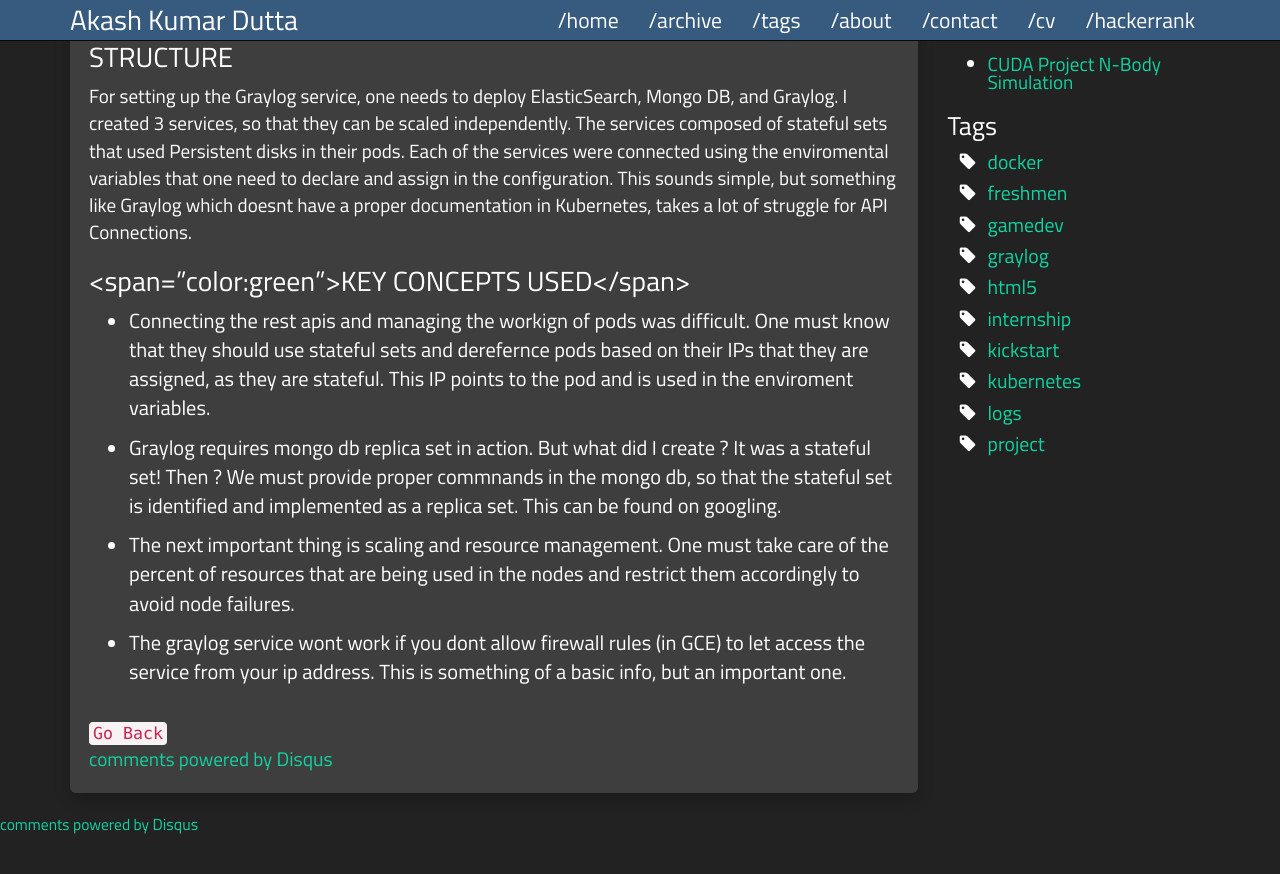
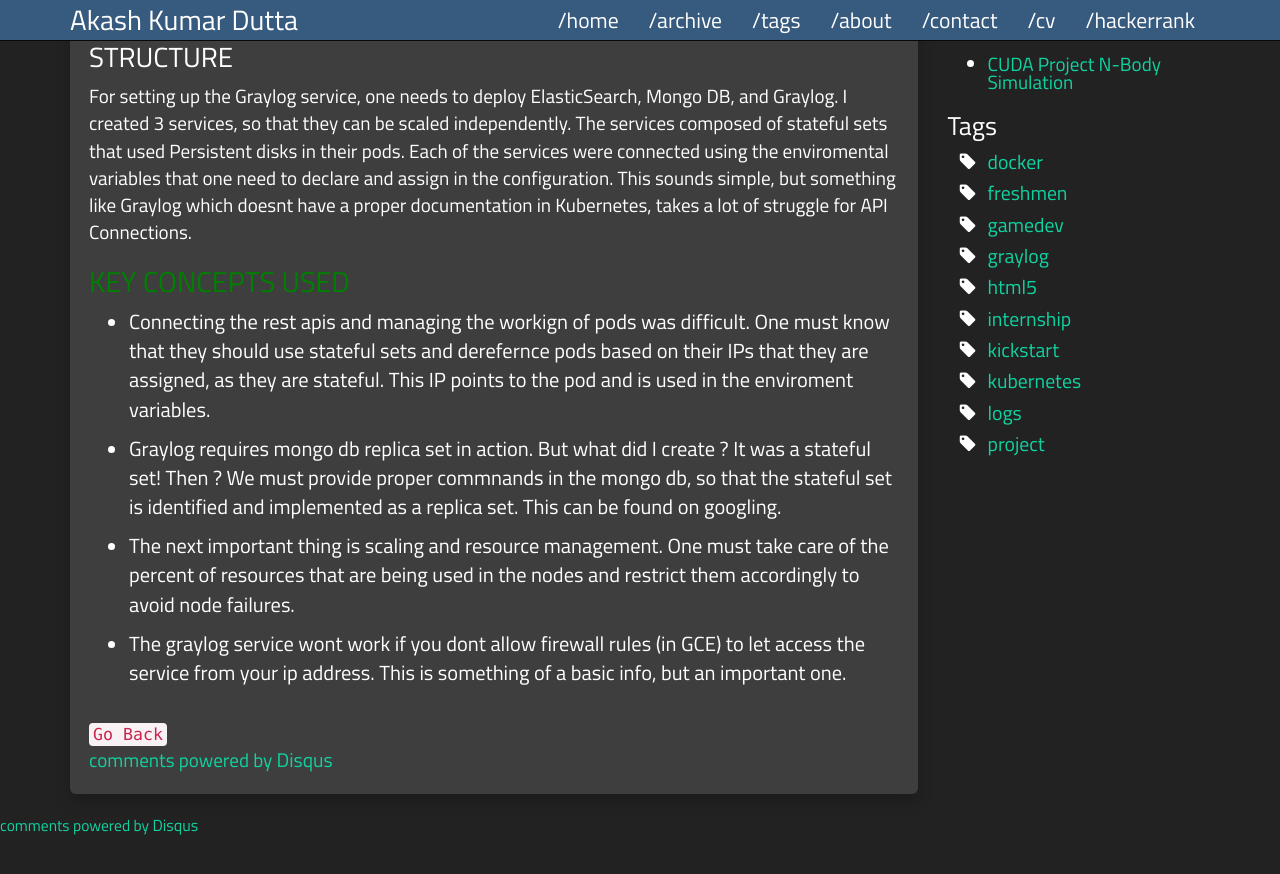
Before and after one commit to AkashKrDutta/AkashKrDutta-dark.github.io, a Jekyll site: the page built from _posts/2017-8-05-kubernetes.md, in a window 1280 px wide and 900 px high, scrolled down 385 px. Shown: the top 874 px of the window. Built offline with Jekyll 4.4.1, drawn with Linux system fonts in a browser that asks for light colours; comment, search, counter and statistics services are not loaded.

Commit message:
Update 2017-8-05-kubernetes.md

```diff
--- a/_posts/2017-8-05-kubernetes.md
+++ b/_posts/2017-8-05-kubernetes.md
@@ -19,7 +19,7 @@
 
 For setting up the Graylog service, one needs to deploy ElasticSearch, Mongo DB, and Graylog. I created 3 services, so that they can be scaled independently. The services composed of stateful sets that used Persistent disks in their pods. Each of the services were connected using the enviromental variables that one need to declare and assign in the configuration. This sounds simple, but something like Graylog which doesnt have a proper documentation in Kubernetes, takes a lot of struggle for API Connections.
 
-## <span="color:green">KEY CONCEPTS USED</span>
+## <span style="color:green">KEY CONCEPTS USED</span>
 
 * Connecting the rest apis and managing the workign of pods was difficult. One must know that they should use stateful sets and derefernce pods based on their IPs that they are assigned, as they are  stateful. This IP points to the pod and is used in the enviroment variables.
 
```
